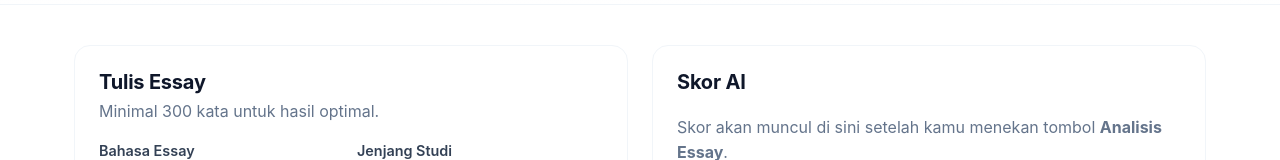
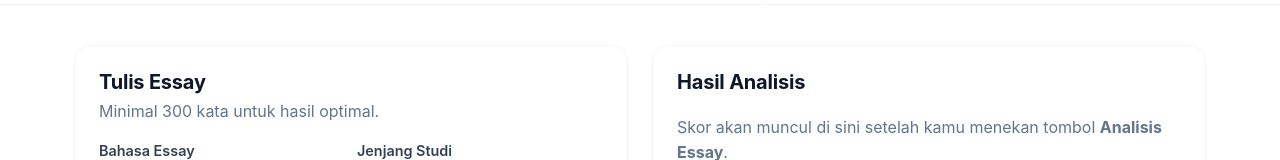
Before and after one commit to lonewarriorHX/lpdp-prep, a plain HTML site: page essay.html in a window 1280 px wide. Shown: the part 304-464 px from the top of the page. Drawn offline with nearby package versions, Linux system fonts and the light colour scheme; no server answers; a script that the page names is missing.

Commit message:
edit essay

```diff
--- a/essay.html
+++ b/essay.html
@@ -87,7 +87,7 @@
 
     <div class="panel" id="resultPanel">
       <div class="panel-header">
-        <h3>Skor AI</h3>
+        <h3>Hasil Analisis</h3>
       </div>
       <div id="emptyState">
         <p class="muted">Skor akan muncul di sini setelah kamu menekan tombol <strong>Analisis Essay</strong>.</p>
```
